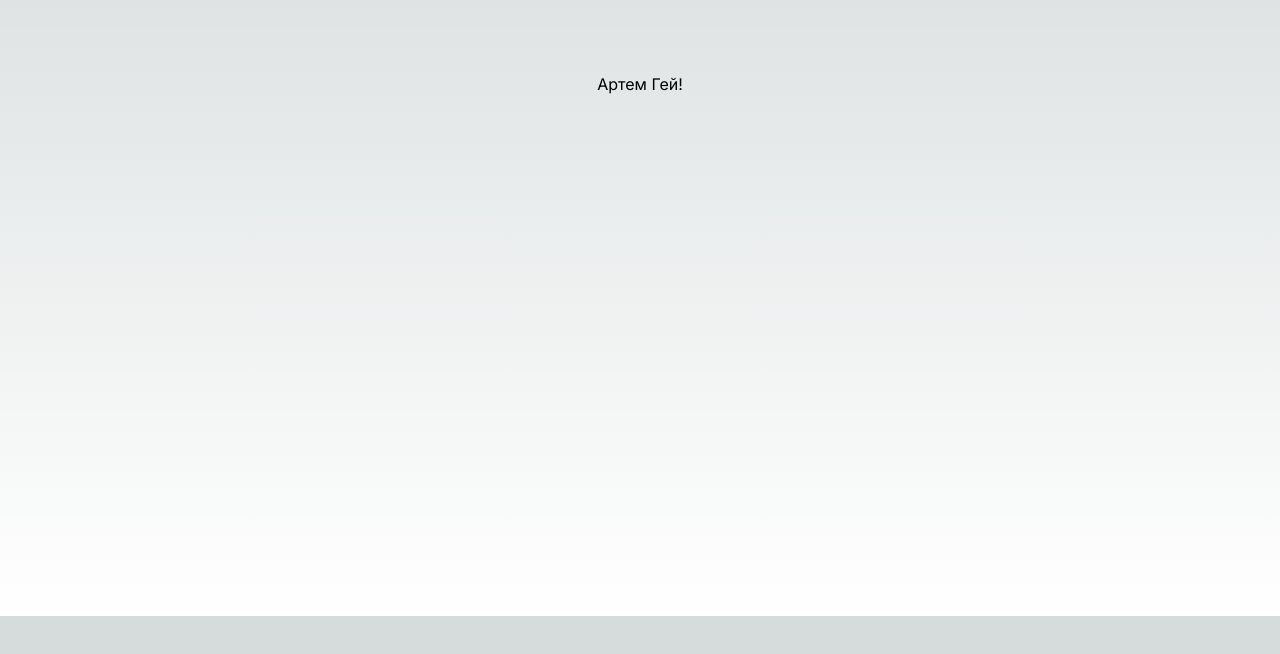
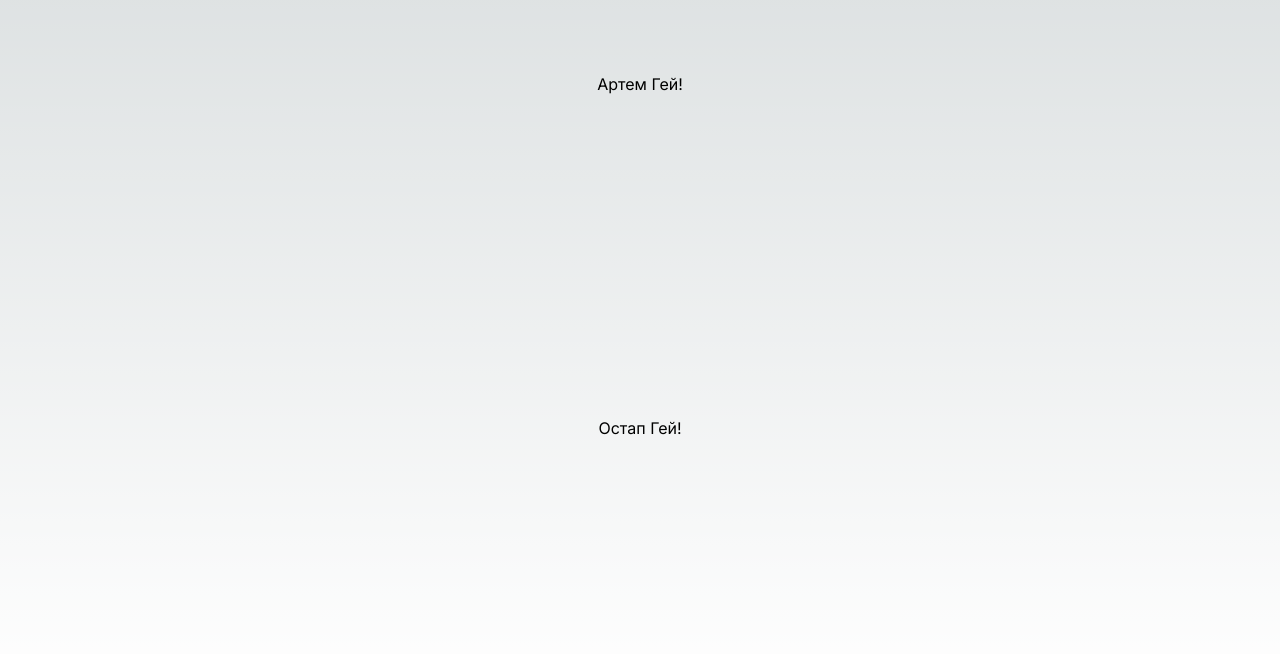
Before and after one commit to artemdeinekoo/fixfinderfe, a Next.js app: page / in a window 1280 px wide. Shown: the part 184-838 px from the top of the page. Before the commit the page ends 800 px from the top, so only its background shows below. Built offline with nearby package versions, Linux system fonts and the light colour scheme.

Commit message:
added new h2 for main page

```diff
--- a/src/app/page.tsx
+++ b/src/app/page.tsx
@@ -2,6 +2,7 @@ export default function Home() {
   return (
     <main className="flex min-h-screen flex-col items-center justify-between p-24 ">
       <h1 className="p-40 hover:bg-sky-700 cursor-pointer">Артем Гей!</h1>
+      <h2 className="p-40 hover:bg-sky-700 cursor-pointer">Остап Гей!</h2>
     </main>
   );
 }
```
